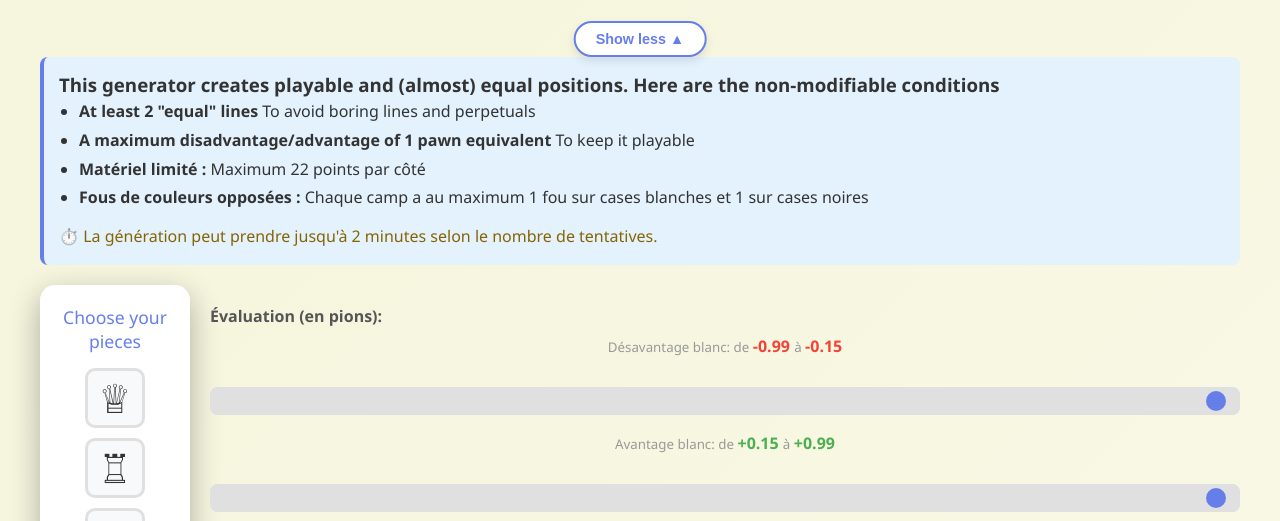
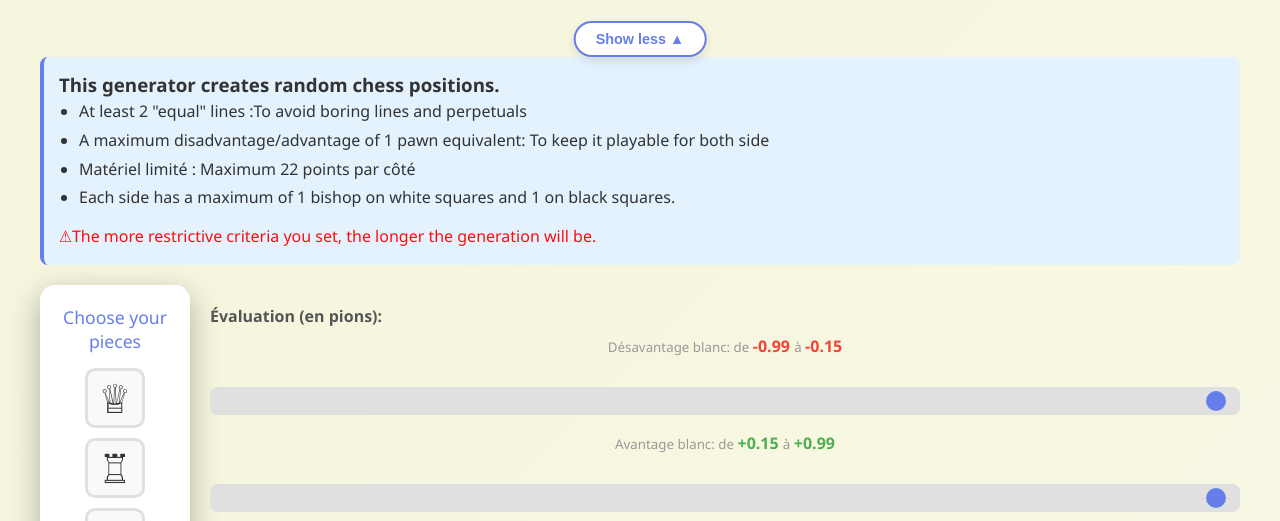
Before and after one commit to camounetwatchi-cloud/vraimentmec, a plain HTML site: page frontend/generator.html in a window 1280 px wide. Both pictures are taken after a click on the button "Learn more ▼". Shown: the part 244-765 px from the top of the page. Drawn offline with nearby package versions, Linux system fonts and the light colour scheme; no server answers.

Commit message:
Update generator.html

```diff
--- a/frontend/generator.html
+++ b/frontend/generator.html
@@ -720,15 +720,15 @@ header {
 
         <main>
             <div id="infoBox" class="info-box collapsed">
-                <h3>This generator creates playable and (almost) equal positions. Here are the non-modifiable conditions</h3>
+                <h3>This generator creates random chess positions. </h3>
                 <ul style="text-align: left; padding-left: 20px; line-height: 1.8;">
-                    <li><strong>At least 2 "equal" lines</strong> To avoid boring lines and perpetuals</li>
-                    <li><strong>A maximum disadvantage/advantage of 1 pawn equivalent</strong> To keep it playable</li>
-                    <li><strong>Matériel limité :</strong> Maximum 22 points par côté</li>
-                    <li><strong>Fous de couleurs opposées :</strong> Chaque camp a au maximum 1 fou sur cases blanches et 1 sur cases noires</li>
+                    <li>At least 2 "equal" lines :To avoid boring lines and perpetuals</li>
+                    <li>A maximum disadvantage/advantage of 1 pawn equivalent: To keep it playable for both side</li>
+                    <li>Matériel limité : Maximum 22 points par côté</li>
+                    <li>Each side has a maximum of 1 bishop on white squares and 1 on black squares.</li>
                 </ul>
-                <p style="margin-top: 12px; color: #856404;">
-                    ⏱️ La génération peut prendre jusqu'à 2 minutes selon le nombre de tentatives.
+                <p style="margin-top: 12px; color: #ff0d0c;">
+                    ⚠The more restrictive criteria you set, the longer the generation will be.
                 </p>
             </div>
 
```
